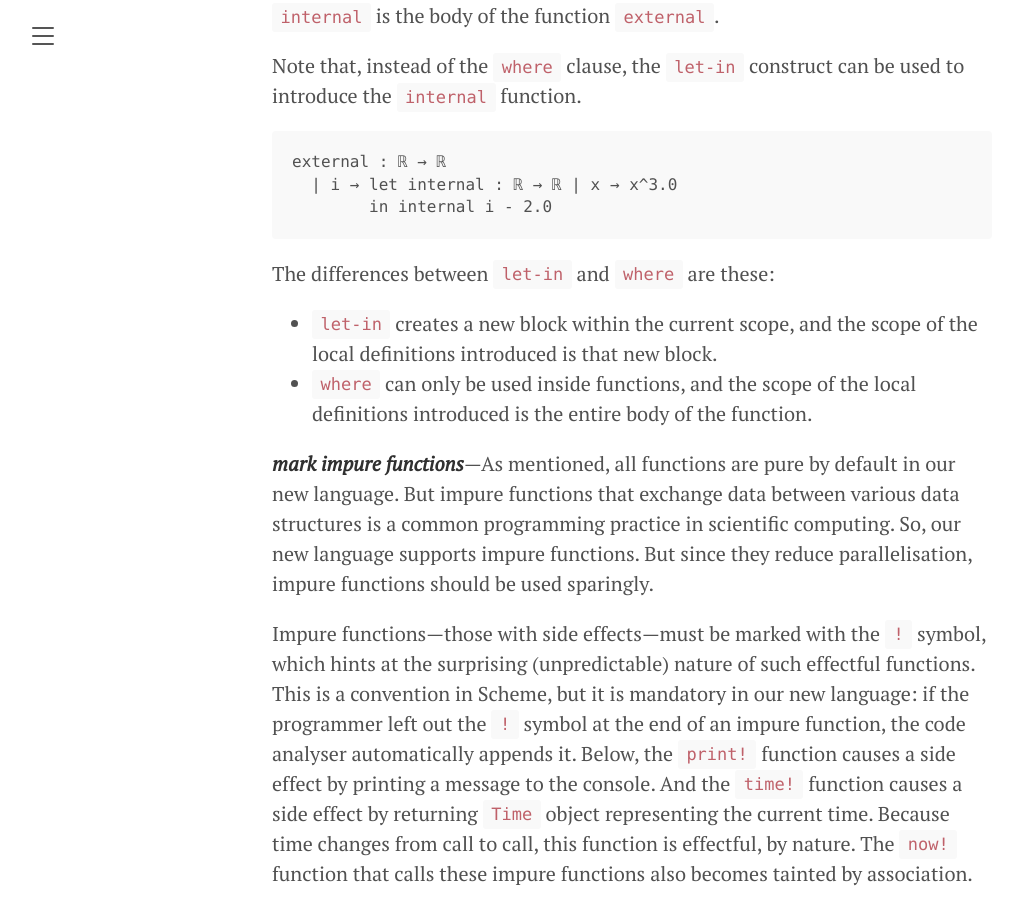
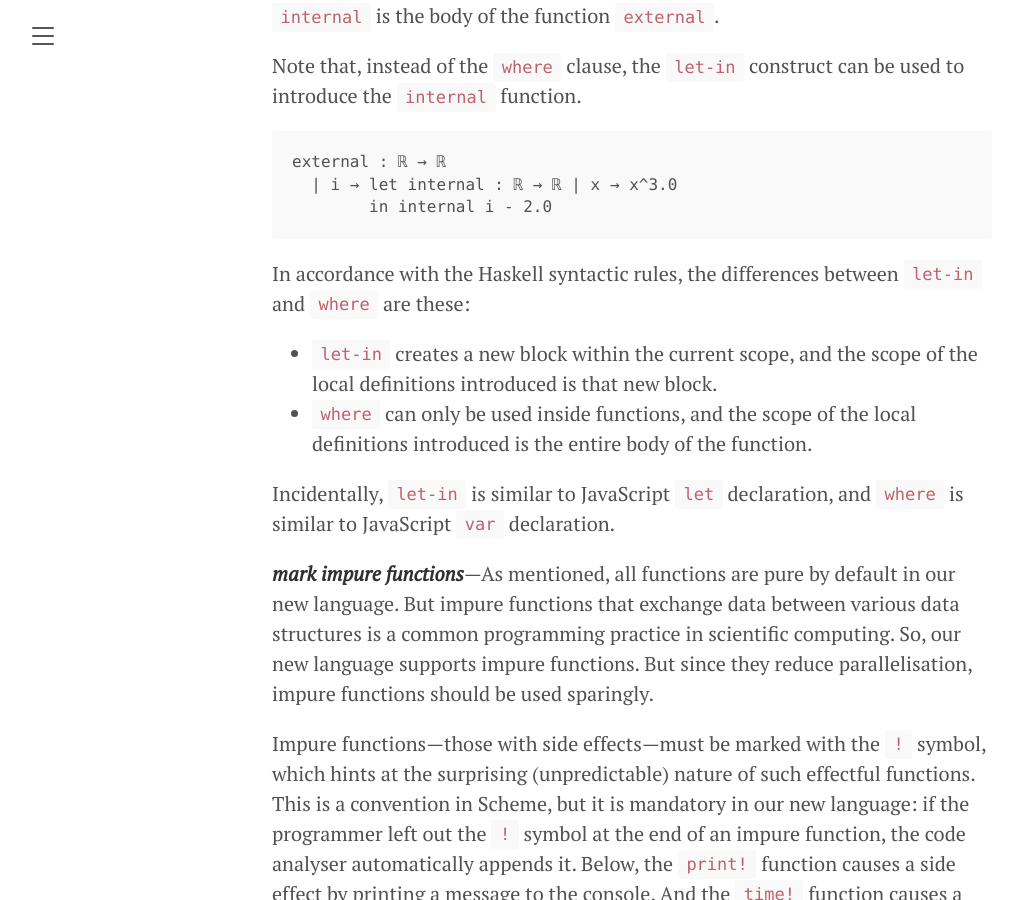
Before and after one commit to amenzwa/amenzwa.github.io, a Jekyll site: the page built from stem/PL/FortranModernisation.md, in a window 1280 px wide and 900 px high, scrolled down 36278 px. Shown: the whole window, without its empty margins (8-1025 px from the left). Built offline with Jekyll 4.4.1, drawn with Linux system fonts in a browser that asks for light colours; our own code applies the rules of GitHub Pages for plain Markdown files; formulas are drawn with MathJax 3.

Commit message:
add JS let and var explanation

````diff
--- a/stem/PL/FortranModernisation.md
+++ b/stem/PL/FortranModernisation.md
@@ -532,10 +532,12 @@ external : ℝ → ℝ
         in internal i - 2.0
 ```
 
-The differences between `let-in` and `where` are these:
+In accordance with the Haskell syntactic rules, the differences between `let-in` and `where` are these:
 
 - `let-in` creates a new block within the current scope, and the scope of the local definitions introduced is that new block.
 - `where` can only be used inside functions, and the scope of the local definitions introduced is the entire body of the function.
+
+Incidentally, `let-in` is similar to JavaScript `let` declaration, and `where` is similar to JavaScript `var` declaration.
 
 ***mark impure functions***—As mentioned, all functions are pure by default in our new language. But impure functions that exchange data between various data structures is a common programming practice in scientific computing. So, our new language supports impure functions. But since they reduce parallelisation, impure functions should be used sparingly.
 
````
